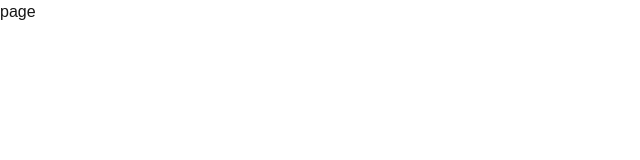
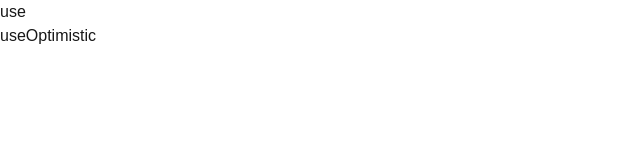
Before and after one commit to rgbkids/create-react-app, a Next.js app in the folder nextjs/app/: page /lesson in a window 1280 px wide. Shown: the top 160 px of the page, without its empty margins (0-640 px from the left). Built offline with nearby package versions, Linux system fonts and the light colour scheme.

Commit message:
chore: react 19

```diff
--- a/nextjs/app/src/app/lesson/page.tsx
+++ b/nextjs/app/src/app/lesson/page.tsx
@@ -1,7 +1,10 @@
 export default function page() {
     return (
         <div>
-            page
+            <ul>
+                <li><a href='/lesson/use'>use</a></li>
+                <li><a href='/lesson/useOptimistic'>useOptimistic</a></li>
+            </ul>
         </div>
     )
 }
```
Also changed, not shown: nextjs/app/src/app/lesson/use/page.tsx (+6 -3 lines), nextjs/app/src/app/lesson/useOptimistic/page.tsx (+7 -4 lines).
